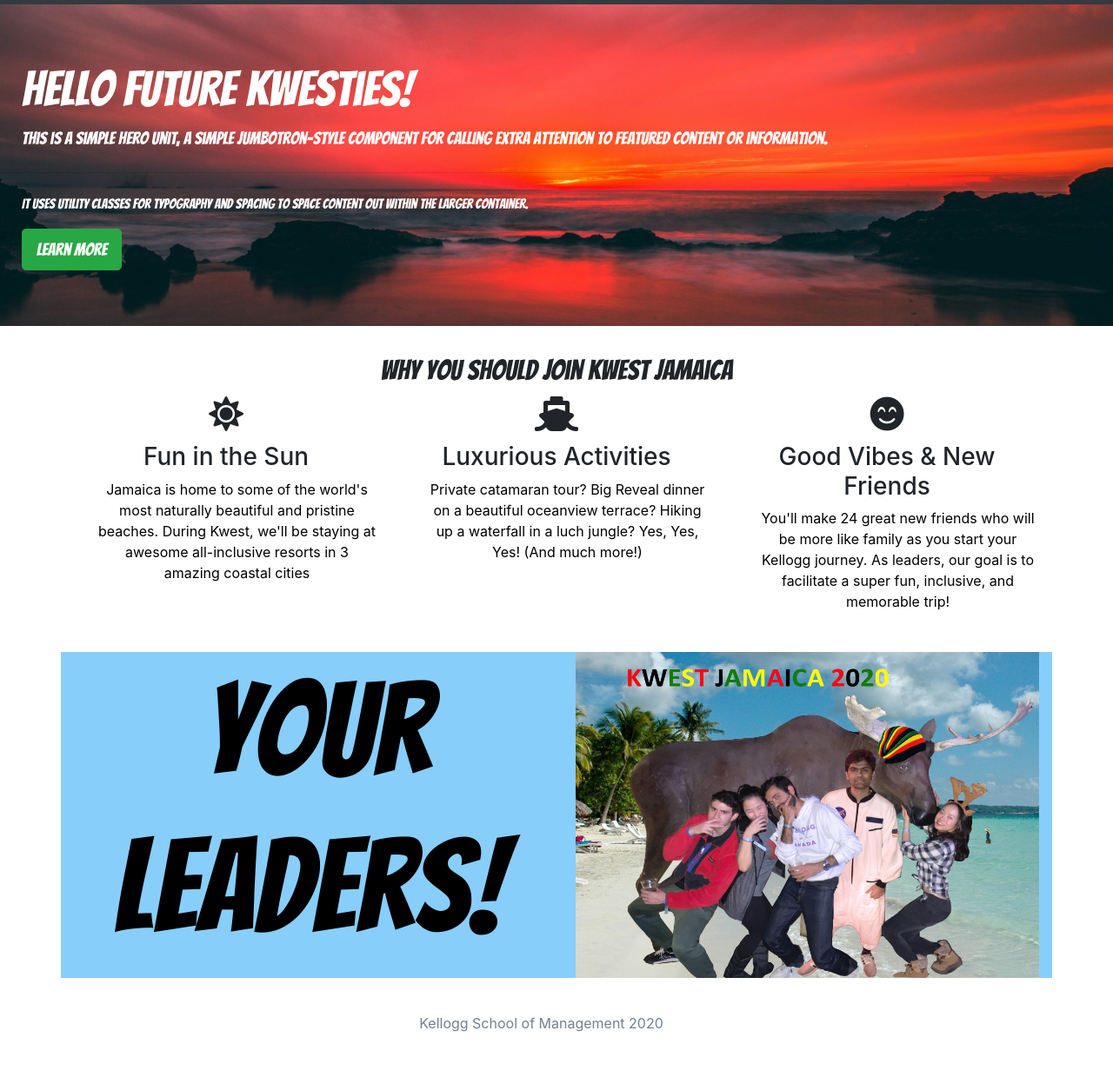
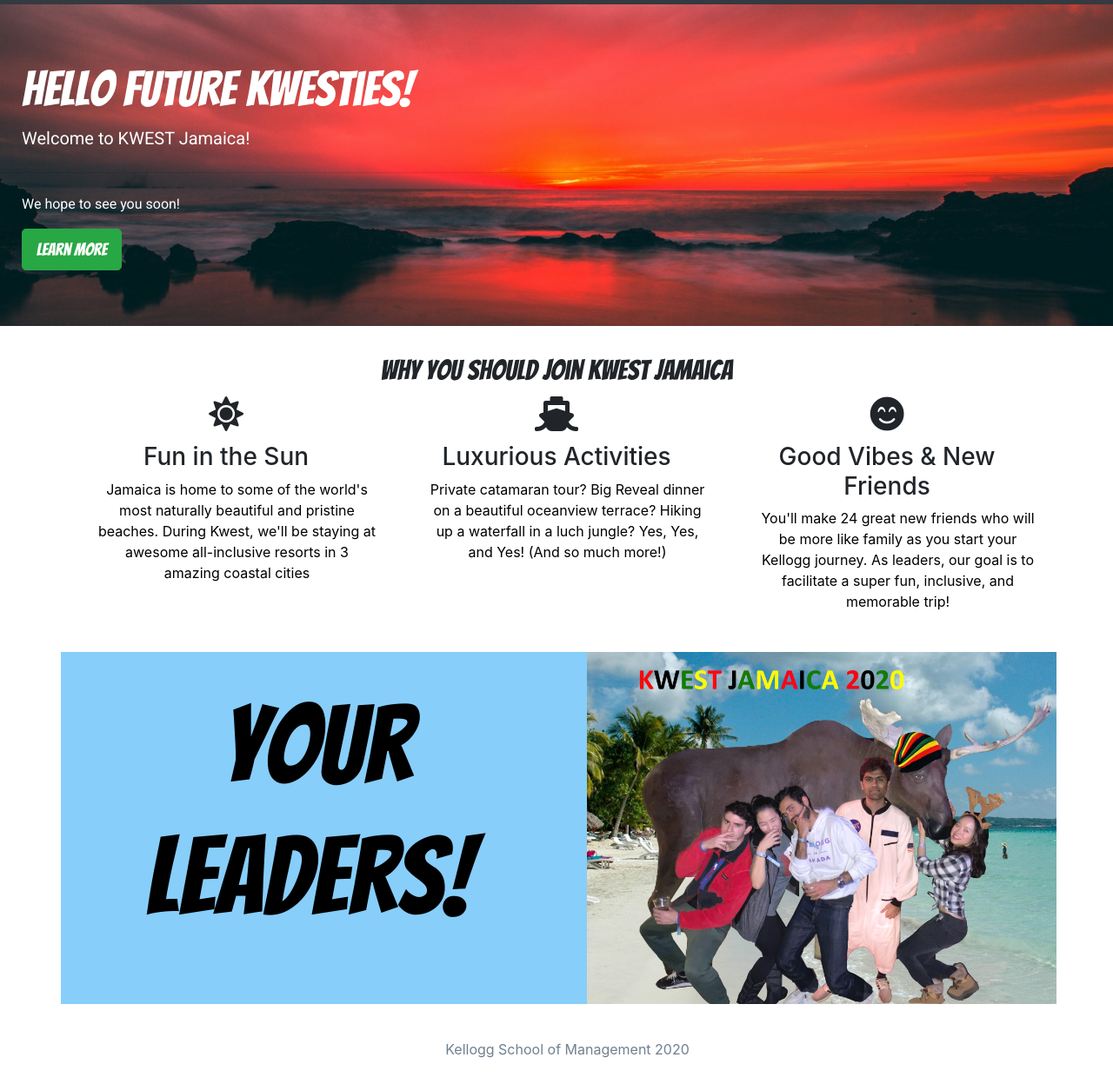
Before and after one commit to pedroce2323/pedroce2323.github.io, a plain HTML site: page index.html in a window 1280 px wide. Shown: the part 53-1300 px from the top of the page at 87% size. Drawn offline with nearby package versions, Linux system fonts and the light colour scheme.

Commit message:
KWEST Website Update 2

```diff
--- a/index.html
+++ b/index.html
@@ -54,10 +54,9 @@
 
   <div class="jumbotron jumbotron-fluid">
     <h1 class="display-4">Hello Future KWESTies!</h1>
-    <p class="lead">This is a simple hero unit, a simple jumbotron-style component for calling extra attention to
-      featured content or information.</p>
+    <p class="lead">Welcome to KWEST Jamaica!</p>
     <hr class="my-4">
-    <p>It uses utility classes for typography and spacing to space content out within the larger container.</p>
+    <p>We hope to see you soon!</p>
     <a class="btn btn-success btn-lg" href="itinerary.html" role="button">Learn more</a>
   </div>
 
@@ -93,7 +92,7 @@
         </h3>
         <p>
           Private catamaran tour? Big Reveal dinner on a beautiful oceanview terrace? Hiking up a waterfall in a luch
-          jungle? Yes, Yes, Yes! (And much more!)
+          jungle? Yes, Yes, and Yes! (And so much more!)
         </p>
       </div>
       <div class="col-md-4 text-center">
@@ -119,14 +118,14 @@
         </h2>
       </div>
       <div class="col-md-6 text-right">
-        <a href="leaders.html"><img src="KWEST_Group.jpg"></a>
+        <a href="leaders.html"><img src="KWEST_Group.jpg" class="img-fluid"></a>
       </div>
     </div>
   </div>
 
-  <div class="container" id="bottomline">
+  <div class="container bottomline">
     <div class="row">
-      <div class="col">
+      <div class="col-md-12">
         <p>
           Kellogg School of Management 2020
         </p>
--- a/styles.css
+++ b/styles.css
@@ -7,6 +7,10 @@
 .jumbotron h1, p {
     color: white;
     padding-left: 25px;
+}
+
+.jumbotron p {
+    font-family: 'Roboto', sans-serif;
 }
 
 .jumbotron .btn {
@@ -55,6 +59,11 @@ img {
    text-align: center;
 }
 
+.img-fluid {
+    max-width: 100%;
+    height: auto;
+}
+
 #questionform {
     margin: 25px;
 }
@@ -77,8 +86,8 @@ input[name=question] {
 }
 
 #group img {
-    height: 375px;
-    width: 533px;
+    height: auto;
+    width: auto;
 }
 
 #group {
@@ -86,18 +95,25 @@ input[name=question] {
     background-color: lightskyblue;
 }
 
-#group h2 a {
-    font-size: 150px;
+#group a {
+    font-size: 80px;
+    font-size: 9.8vw;
     padding-left: 20px;
+    padding-top: 20px;
     color: black;
 }
 
-#bottomline {
-    margin: 40px;
+#group h2 {
+    padding-top: 2.5vw;
+}
+
+.bottomline {
+    margin-top: 40px;
+    margin-bottom: 40px;
     text-align: center;
 }
 
-#bottomline p {
+.bottomline p {
     color: slategray;
 }
 
```
Also changed, not shown: itinerary.html (+2 -2 lines), leaders.html (+8 -8 lines), questions.html (+2 -2 lines).
